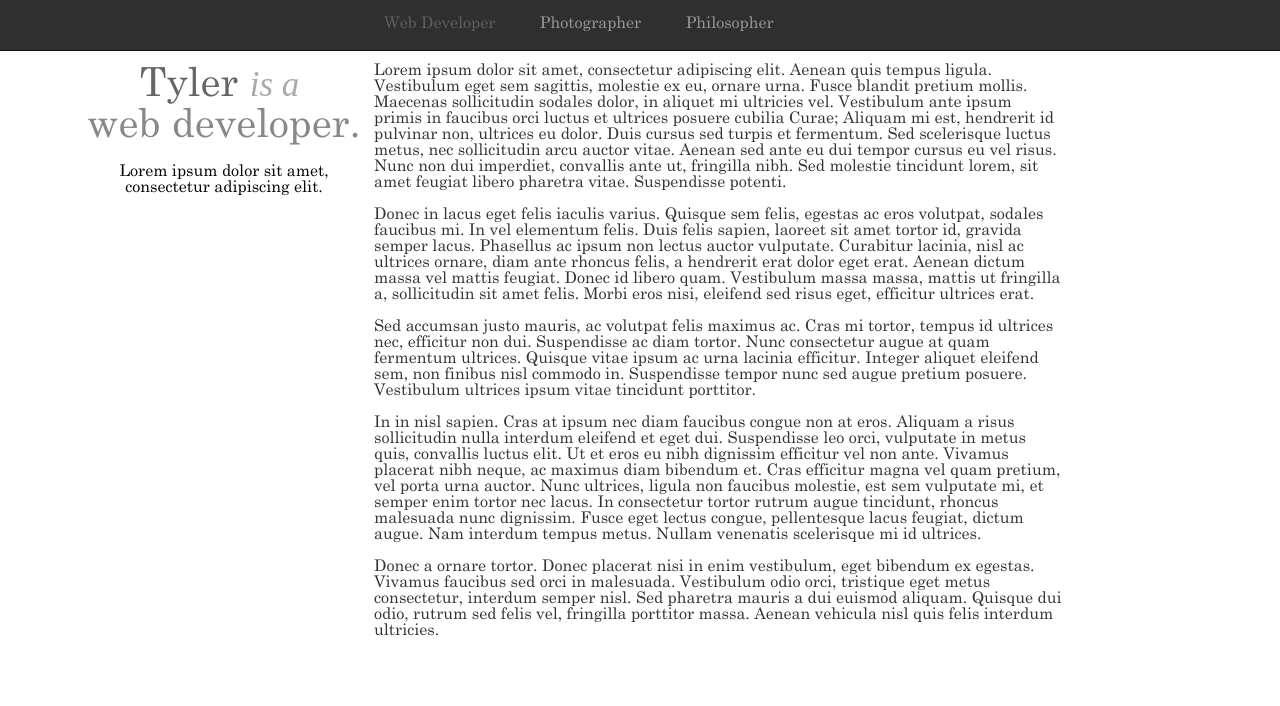
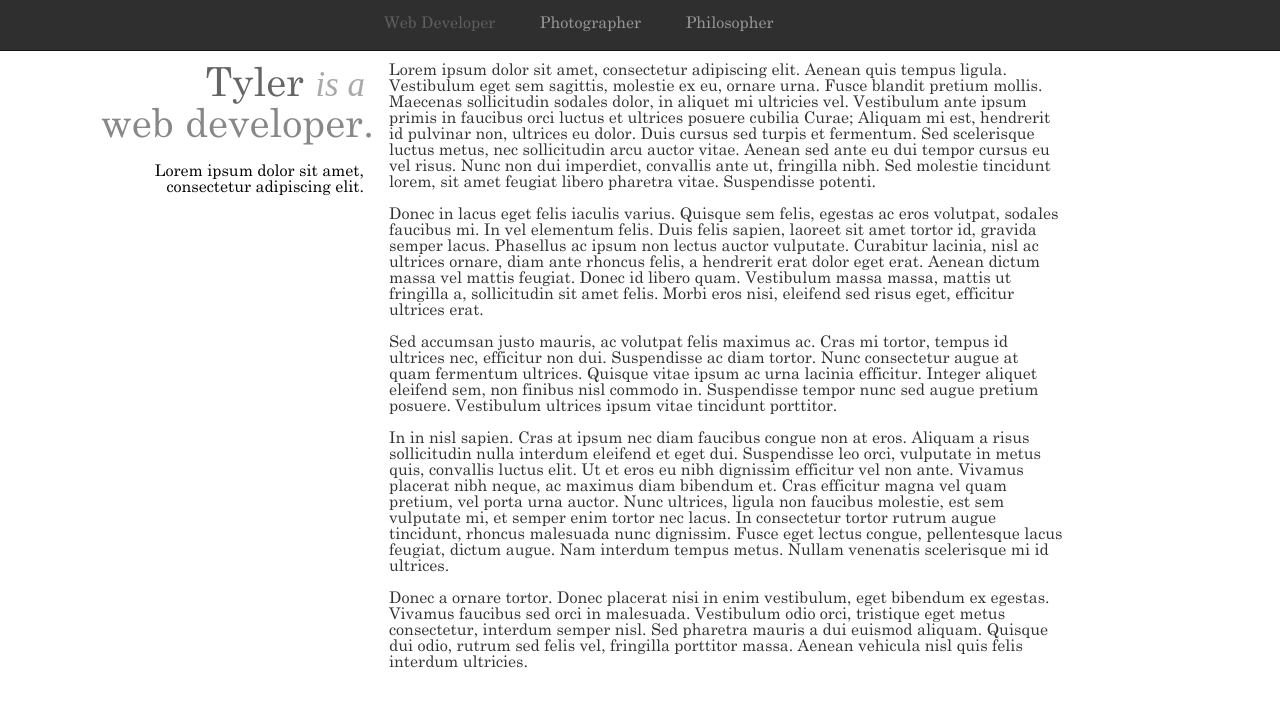
Before and after one commit to aastronautss/main_website, a plain HTML site: page webdev.html in a window 1280 px wide. Drawn offline with Linux system fonts and the light colour scheme.

Commit message:
bar alignment

```diff
--- a/styles/main.css
+++ b/styles/main.css
@@ -82,7 +82,7 @@ li.navactive {
 	padding-right: 10px;
 	max-width: 300px;
 	min-width: 200px;
-	text-align: center;
+	text-align: right;
 	/*float: left;*/
 	/*clear: right;*/
 
@@ -113,7 +113,7 @@ div#leftnav {
 	padding: 20px 10px 0 10px;
 	max-width: 300px;
 	min-width: 200px;
-	text-align: center;
+	text-align: right;
 }
 
 div#contentbody {
@@ -121,6 +121,7 @@ div#contentbody {
 	left: 310px;
 	top: 51px;
 	padding-top: 10px;
+	padding-left: 15px;
 	max-width: 690px;
 	min-width: 250px;
 	z-index: 9;
```
